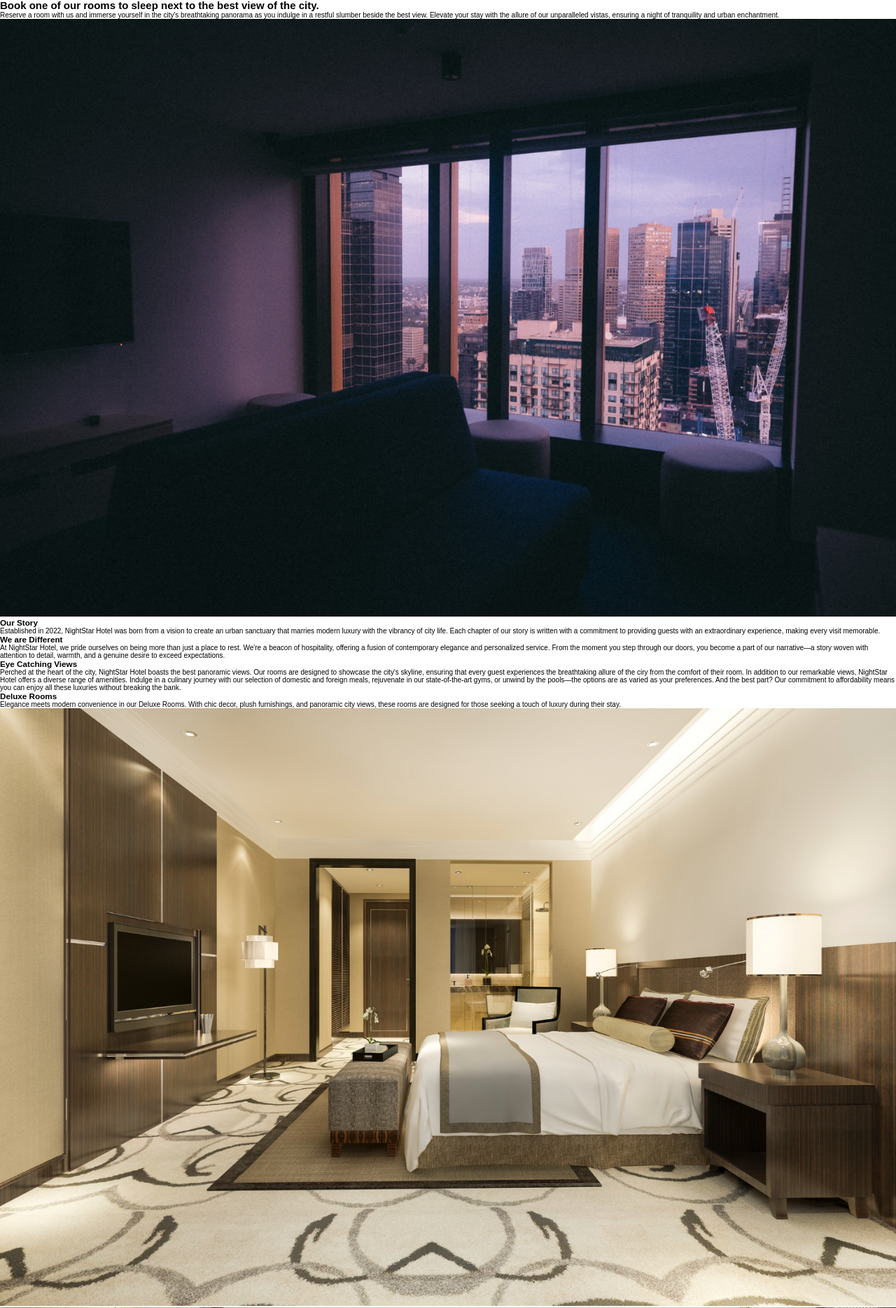
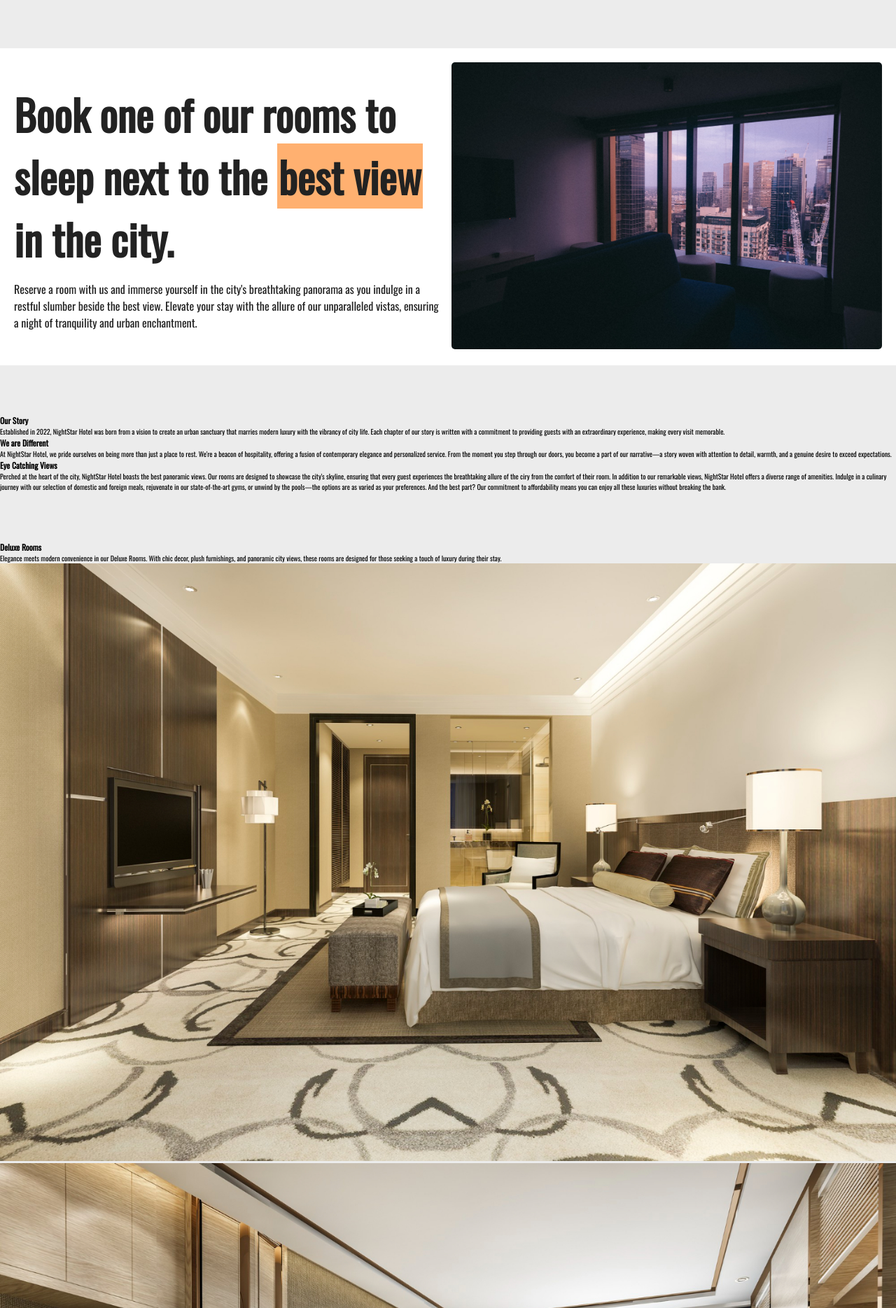
Before and after one commit to Haile-Asrat/IP_groupProject, a PHP site: page / in a window 1280 px wide. Shown: the part 801-2670 px from the top of the page at 70% size. Run offline with PHP 8.4, Linux system fonts and the light colour scheme.

Commit message:
oswald font fixed

```diff
--- a/assets/stylesheets/main.css
+++ b/assets/stylesheets/main.css
@@ -0,0 +1,49 @@
+main > section:not(:nth-child(1)){
+    margin-top: 7em;
+}
+
+#speciality-section {
+    position: relative;
+    z-index: 1;
+    padding: 2em;
+    overflow: hidden;
+    display: grid;
+    grid-template-columns: 1fr 1fr;
+    column-gap: 10px;
+    place-items: center;
+    background-color: var(--background-color-2);
+}
+
+#speciality-section * {
+    color: var(--background-color)
+}
+
+#speciality-section img {
+    object-fit: cover;
+    border-radius: 5px;
+}
+
+
+#speciality-section > div > h2{
+    font-size: 6rem;
+    /* border-bottom: solid var(--background-color) 1px; */
+}
+#speciality-section > div > h2 >span{
+   background-color: var(--special-texts-color);
+   padding: 2px;
+    /* border-bottom: solid var(--background-color) 1px; */
+}
+
+#speciality-section > div > p {
+    padding-top: 1em;
+    font-size: 1.6rem;
+}
+
+
+
+@media screen and (max-width: 900px){
+    #speciality-section{
+        grid-template-columns: 1fr;
+        row-gap: 10px;
+    }
+}
--- a/global/stylesheets/global.css
+++ b/global/stylesheets/global.css
@@ -22,6 +22,11 @@ html{
     font-size: 62.5%;
 }
 
+main {
+    padding: 7em 0;
+    background-color: #ececec;
+}
+
 a {
     text-decoration: none;
 }
@@ -38,6 +43,10 @@ a {
     background-color: var(--special-texts-color);
     width: 0%;
     transition: 0.3s cubic-bezier(0.19, 1, 0.22, 1);
+}
+
+span{
+    color: var(--special-texts-color);
 }
 
 
--- a/index.html
+++ b/index.html
@@ -11,6 +11,7 @@
     <link rel="stylesheet" href="global/stylesheets/global.css">
     <link rel="stylesheet" href="global/stylesheets/global-header.css">
     <link rel="stylesheet" href="https://cdnjs.cloudflare.com/ajax/libs/font-awesome/6.5.1/css/all.min.css" integrity="sha512-DTOQO9RWCH3ppGqcWaEA1BIZOC6xxalwEsw9c2QQeAIftl+Vegovlnee1c9QX4TctnWMn13TZye+giMm8e2LwA==" crossorigin="anonymous" referrerpolicy="no-referrer" />
+    <link href='https://fonts.googleapis.com/css?family=Oswald' rel='stylesheet'>
     <title>NightStar Hotel</title>
 </head>
 <body>
@@ -49,16 +50,17 @@
         </div>
     </header>
 
+
     <main id="page-main">
         <section id="speciality-section">
-            <td width="30%">
-                <h2>Book one of our rooms to sleep next to the best view of the city.</h2>
+            <div>
+                <h2>Book one of our rooms to sleep next to the  <span>best view</span> in the city.</h2>
                 <p>
                  Reserve a room with us and immerse yourself in the city's breathtaking panorama as you indulge in a restful slumber beside the best view. Elevate your stay with the allure of our unparalleled vistas, ensuring a night of tranquility and urban enchantment.</p>
-            </td>
-            <td>
-                <img src="city_view_room.jpg" alt="Room with beautiful city view" title="One of our rooms with the best city view" width="100%">
-            </td>
+            </div>
+            <div>
+                <img src="assets/images/city_view_room.jpg" alt="Room with beautiful city view" title="One of our rooms with the best city view" width="100%">
+            </div>
         </section>
         <section id="about-us-section">
             <article>
@@ -79,20 +81,20 @@
                 <h3>Deluxe Rooms</h3>
                 <p>Elegance meets modern convenience in our Deluxe Rooms. With chic decor, plush furnishings, and panoramic city views, these rooms are designed for those seeking a touch of luxury during their stay.</p>
                 <td>
-                    <img width="100%" src="deluxe-bedroom.jpg" alt="Deluxe Bedroom" loading="lazy" title="Deluxe Room 401">
+                    <img width="100%" src="assets/images/deluxe-bedroom.jpg" alt="Deluxe Bedroom" loading="lazy" title="Deluxe Room 401">
                 </td>
                 <td>
-                    <img width="100%" src="deluxe-bedroom2.jpg" alt="Deluxe Bedroom" loading="lazy" title="Deluxe Room 402">
+                    <img width="100%" src="assets/images/deluxe-bedroom2.jpg" alt="Deluxe Bedroom" loading="lazy" title="Deluxe Room 402">
                 </td>
             </article>
             <article>
                 <h3>Executive Suites</h3>
                 <p>Experience refined living in our spacious Executive Suites. Perfect for business travelers or those seeking extra space, these suites offer a harmonious blend of comfort and sophistication.</p>
                 <td>
-                    <img width="100%" src="executive-suite.jpg" alt="Executive Suite Bedroom" loading="lazy" title="Executive Suite Room 406">
+                    <img width="100%" src="assets/images/executive-suite.jpg" alt="Executive Suite Bedroom" loading="lazy" title="Executive Suite Room 406">
                 </td>
                 <td>
-                    <img width="100%" src="executive-suite2.jpg" alt="Executive Suite Bedroom" loading="lazy" title="Executive Suite Room 407">
+                    <img width="100%" src="assets/images/executive-suite2.jpg" alt="Executive Suite Bedroom" loading="lazy" title="Executive Suite Room 407">
                 </td>
             </article>
             <article>
```
